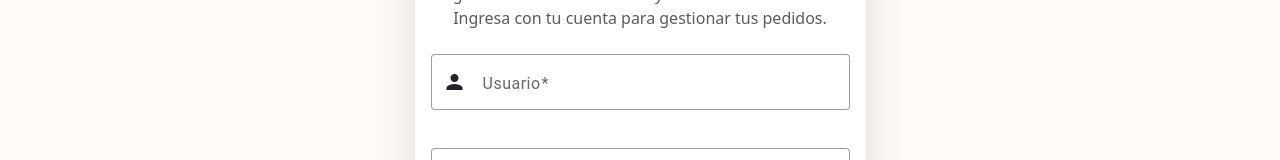
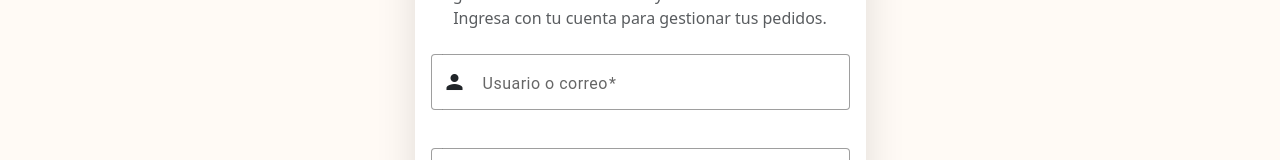
Before and after one commit to Deyvisgova/Pollo_Fresco, an Angular app in the folder front-pollo-fresco/: page /ingresar in a window 1280 px wide. Shown: the part 274-434 px from the top of the page. Built offline with nearby package versions, Linux system fonts and the light colour scheme.

Commit message:
Permitir login con usuario o correo

```diff
--- a/front-pollo-fresco/src/app/diseno-publico/paginas/ingresar/ingresar.html
+++ b/front-pollo-fresco/src/app/diseno-publico/paginas/ingresar/ingresar.html
@@ -24,11 +24,11 @@
               (ngSubmit)="enviarIngreso()"
             >
               <mat-form-field appearance="outline" class="w-100">
-                <mat-label>Usuario</mat-label>
+                <mat-label>Usuario o correo</mat-label>
                 <input
                   matInput
                   type="text"
-                  placeholder="Tu usuario"
+                  placeholder="Tu usuario o correo"
                   autocomplete="username"
                   formControlName="usuario"
                 />
```
Also changed, not shown: 1 other file (tests, documents, lock files or other folders).
